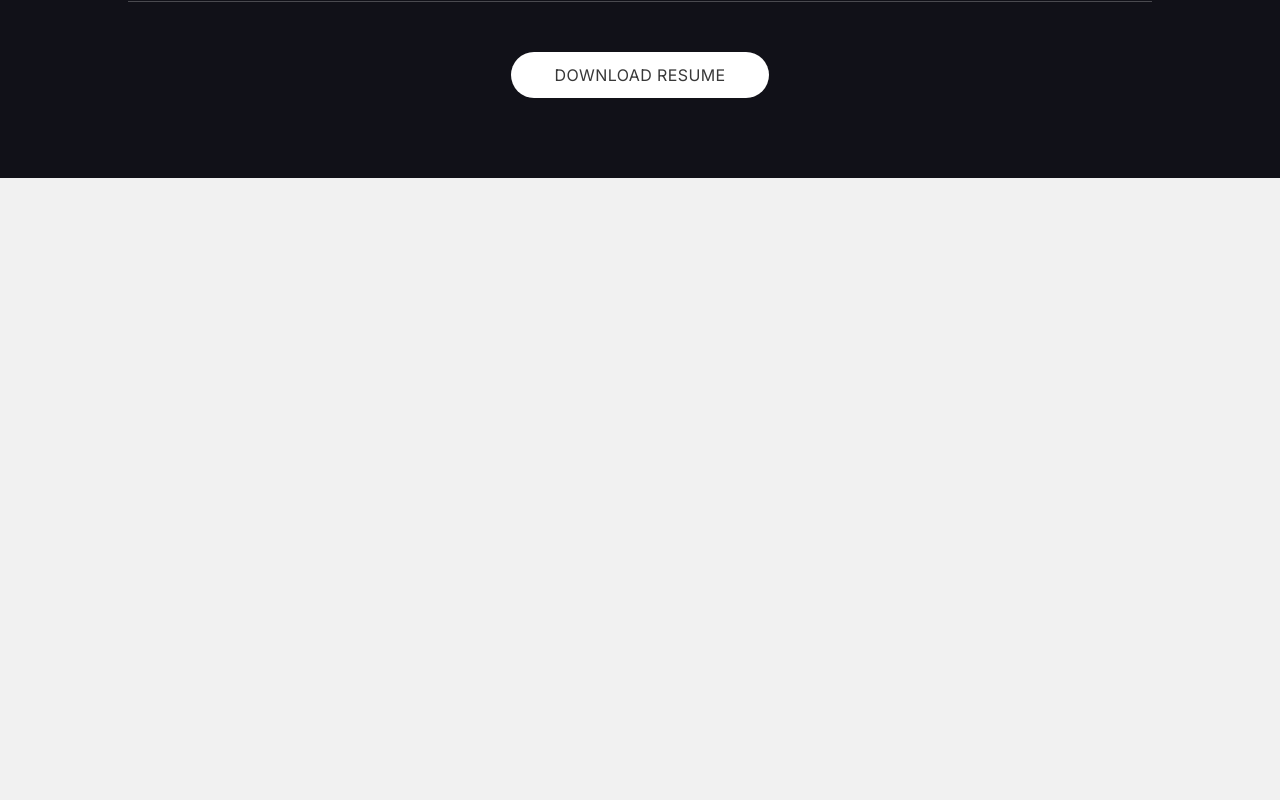
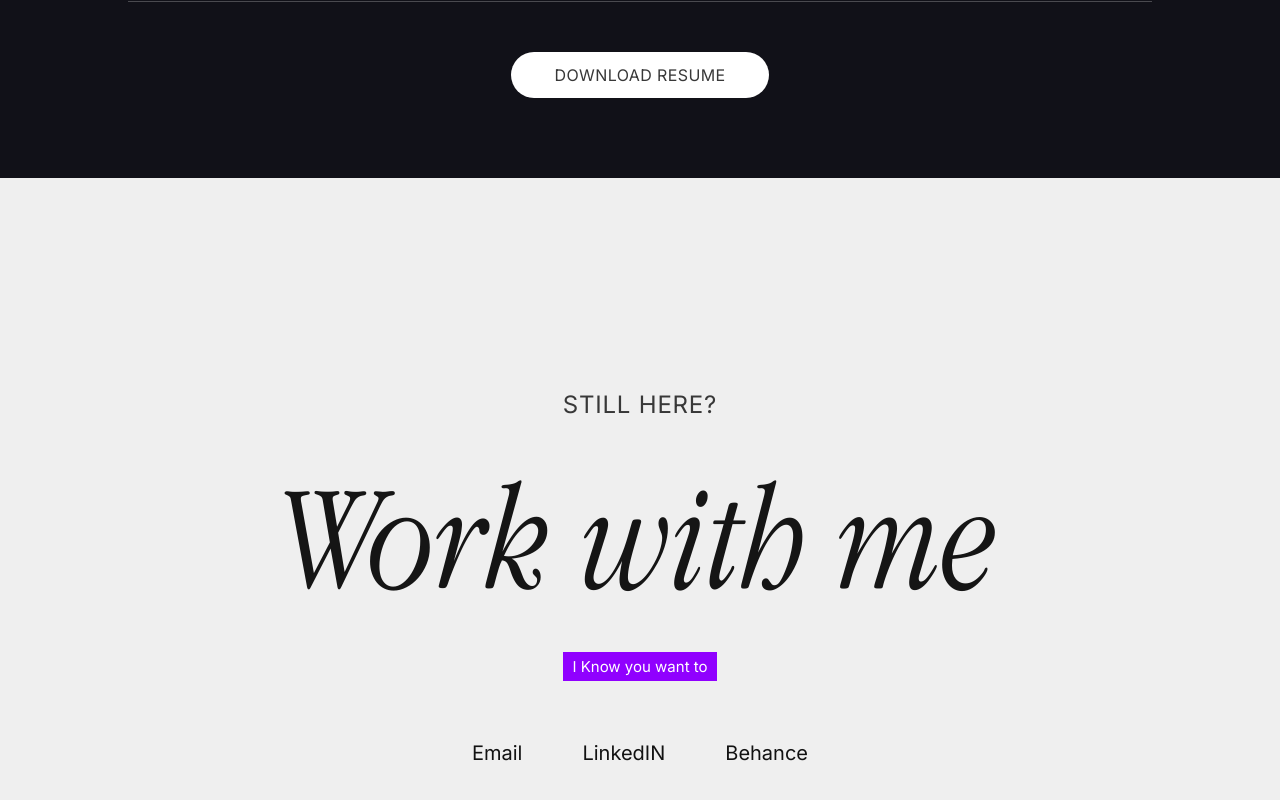
Before and after one commit to Pratik-1997/Ganesh_Resume, a Next.js app: page /about-me in a window 1280 px wide. Shown: the part 1683-2483 px from the top of the page. Before the commit the page ends 1861 px from the top, so only its background shows below. Built offline with nearby package versions, Linux system fonts and the light colour scheme.

Commit message:
Add Footer component to About Me page for improved layout and navigation consistency.

```diff
--- a/src/app/about-me/page.tsx
+++ b/src/app/about-me/page.tsx
@@ -2,6 +2,7 @@ import Link from "next/link";
 import React from "react";
 import styles from "./style.module.scss";
 import Experience from "../components/Reusable/Experience/Experience";
+import Footer from "../components/Non-Reusable/Footer/Footer";
 
 const page = () => {
   return (
@@ -64,6 +65,7 @@ const page = () => {
         </div>
       </div>
       <Experience />
+      <Footer />
     </div>
   );
 };
```
